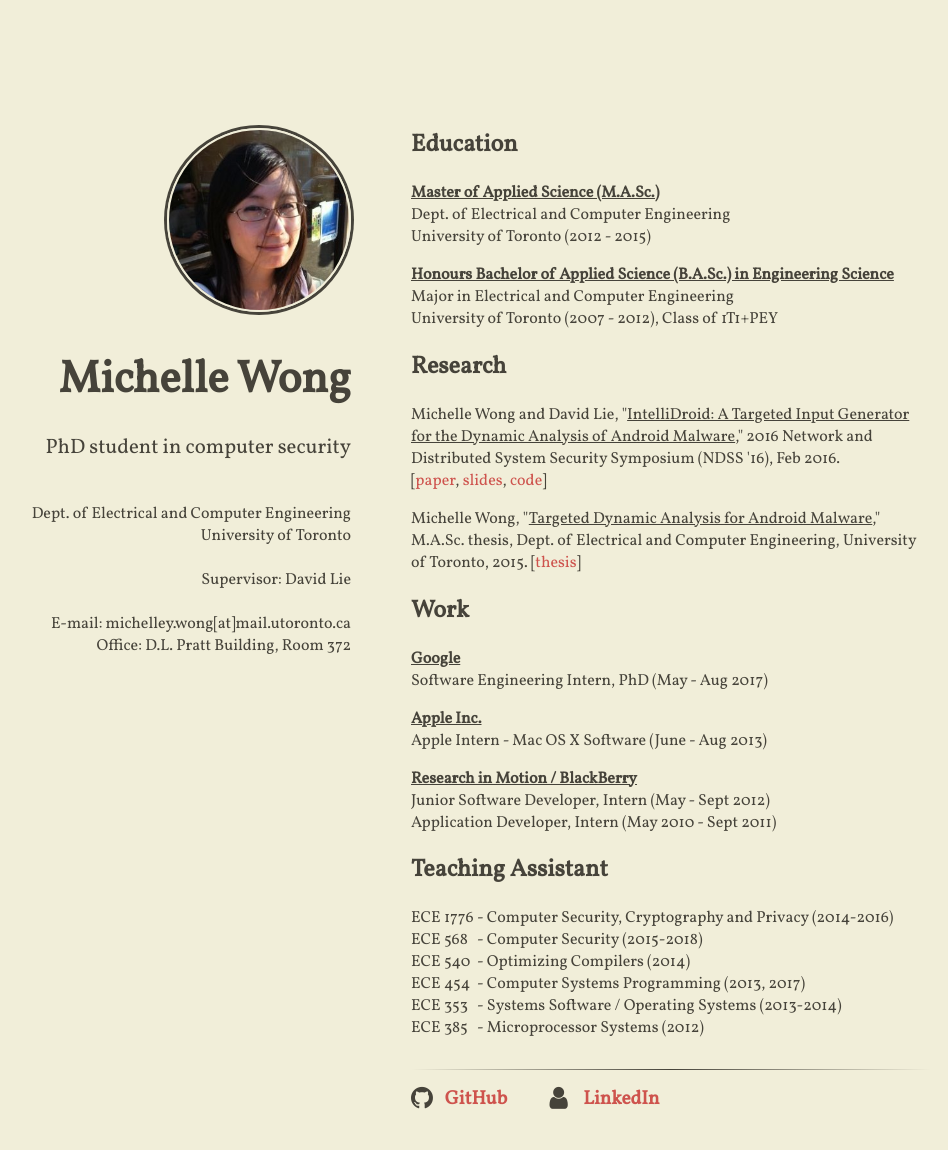
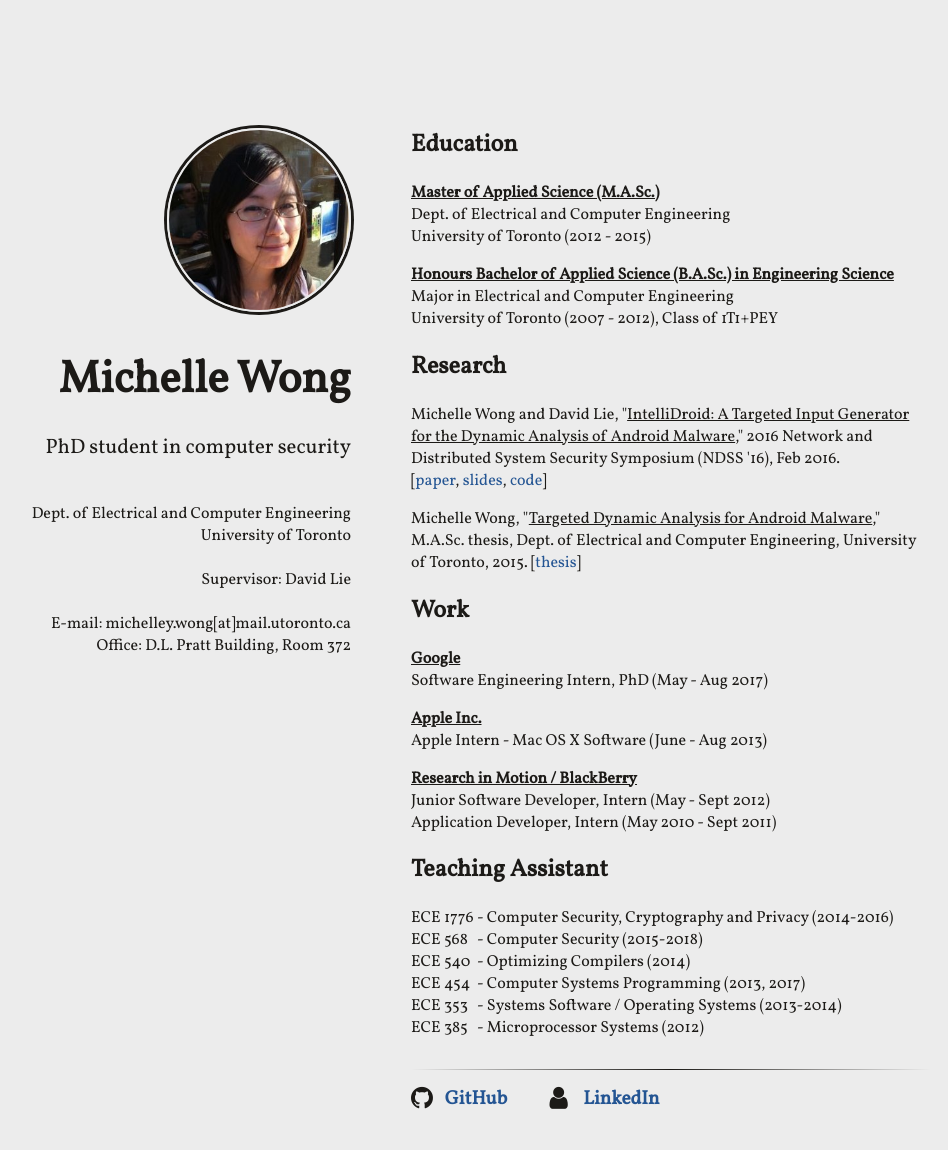
Before and after one commit to miwong/miwong.github.io, a Jekyll site: the page built from index.html, in a window 1280 px wide. Shown: the whole page, without its empty margins (189-1137 px from the left). Built offline with Jekyll 4.4.1, drawn with Linux system fonts in a browser that asks for light colours; nearby versions of some CDN libraries.

Commit message:
Updating color scheme

```diff
--- a/assets/main.scss
+++ b/assets/main.scss
@@ -1,9 +1,9 @@
 ---
 ---
 
-$text-color: #46433A;
-$anchor-text-color: #CE534D;
-$background-color: #F1EED9;
+$text-color: #1C1A17;
+$anchor-text-color: #245593;
+$background-color: #ECECEC;
 
 body {
     font-family: 'Vollkorn', serif;
```
